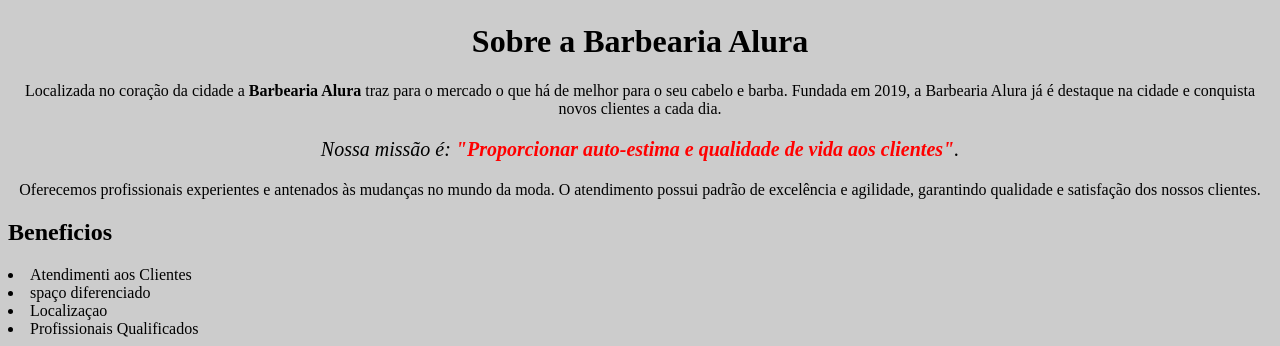
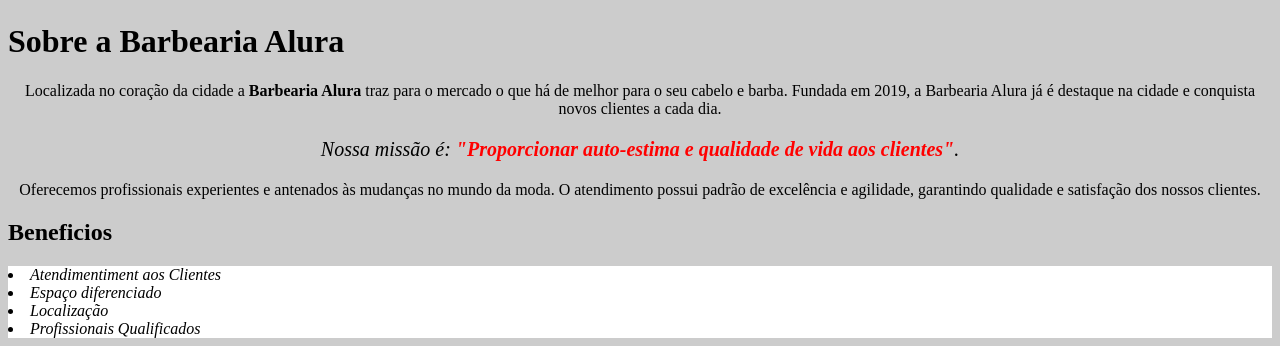
Before and after one commit to yagosts/barbearia-alura, a plain HTML site: page index.html in a window 1280 px wide. Shown: the part 958-1304 px from the top of the page. Drawn offline with Linux system fonts and the light colour scheme.

Commit message:
Add files via upload

```diff
--- a/index.html
+++ b/index.html
@@ -8,7 +8,7 @@
 
 	<body>
 		<img id="banner" src="https://i.ibb.co/p3YPNN0/banner.jpg">
-
+    <div  class="principal">
 			<h1>Sobre a Barbearia Alura</h1>
 
 			<p>Localizada no coração da cidade a <strong>Barbearia Alura</strong> traz para o mercado o que há de melhor para o seu cabelo e barba. Fundada em 2019, a Barbearia Alura já é destaque na cidade e conquista novos clientes a cada dia.</p>
@@ -16,14 +16,15 @@
 			<p id="missao"><em>Nossa missão é: <strong>"Proporcionar auto-estima e qualidade de vida aos clientes"</strong>.</em></p>
 
 			<p>Oferecemos profissionais experientes e antenados às mudanças no mundo da moda. O atendimento possui padrão de excelência e agilidade, garantindo qualidade e satisfação dos nossos clientes.</p>
-
+		</div>
         <h2>Beneficios</h2>
-
+      <div class="Beneficios">
         <u1>
-	       <li class="itens">Atendimenti  aos Clientes</li>
-	       <li class="itens">spaço diferenciado</li>
-	       <li class="itens">Localizaçao</li>
+	       <li class="itens">Atendimentiment aos Clientes</li>
+	       <li class="itens">Espaço diferenciado</li>
+	       <li class="itens">Localização</li>
 	       <li class="itens">Profissionais Qualificados</li>
  	     </ul>
+
 		 	</body>
      </html>
--- a/style.css
+++ b/style.css
@@ -6,8 +6,8 @@ body {
 	width: 100%;
 }
 
-h1 {
-	text-align: center
+.principal{
+	  background: #CCCCCC
 }
 
 p {
@@ -21,3 +21,11 @@ p {
 em strong {
 	color: #FF0000;
 }
+
+.itens {
+	 font-style:italic;
+}
+
+.Beneficios{
+    background: #FFFFFF;
+}
```
Lines whose indentation alone changed are shown as unchanged.
